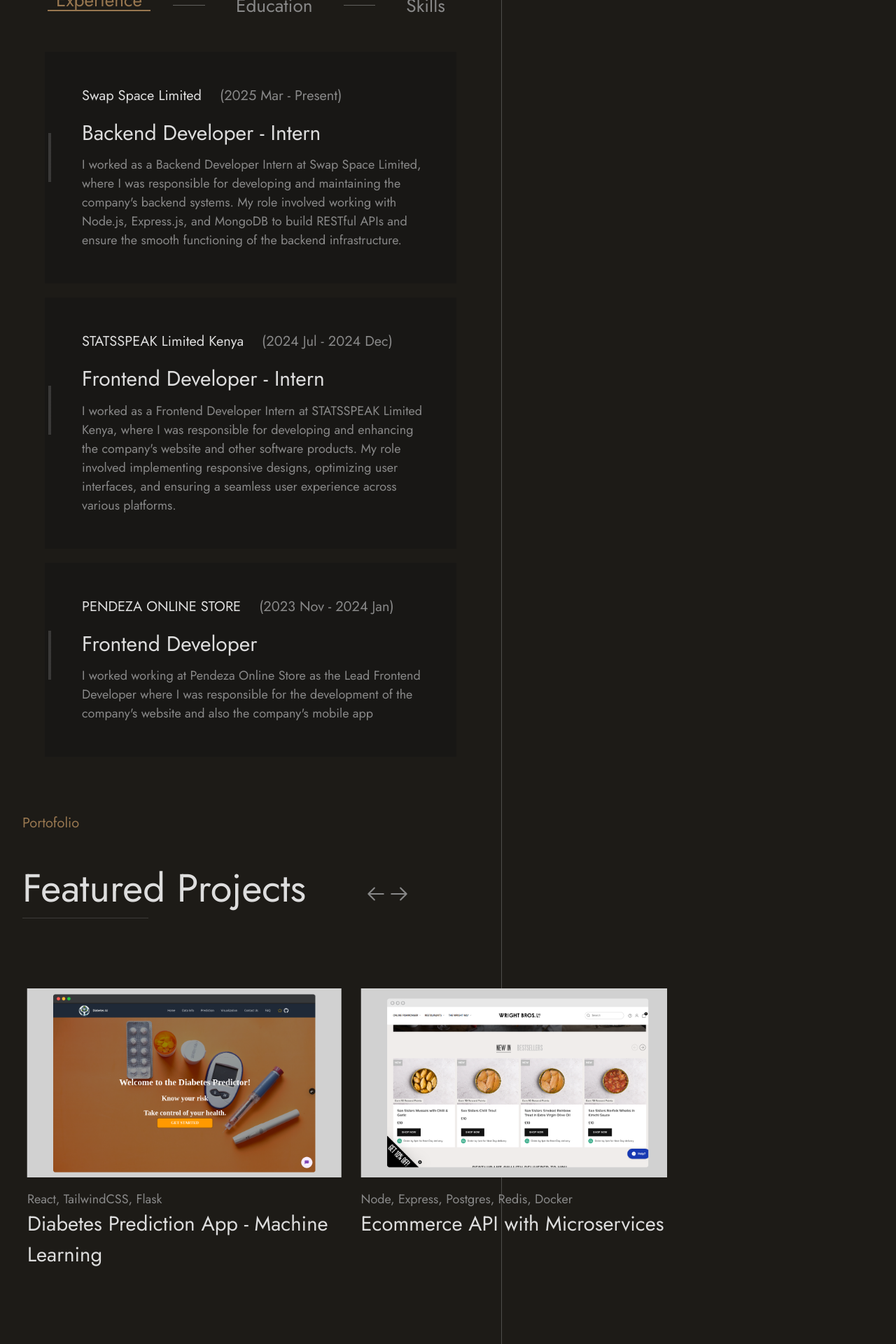
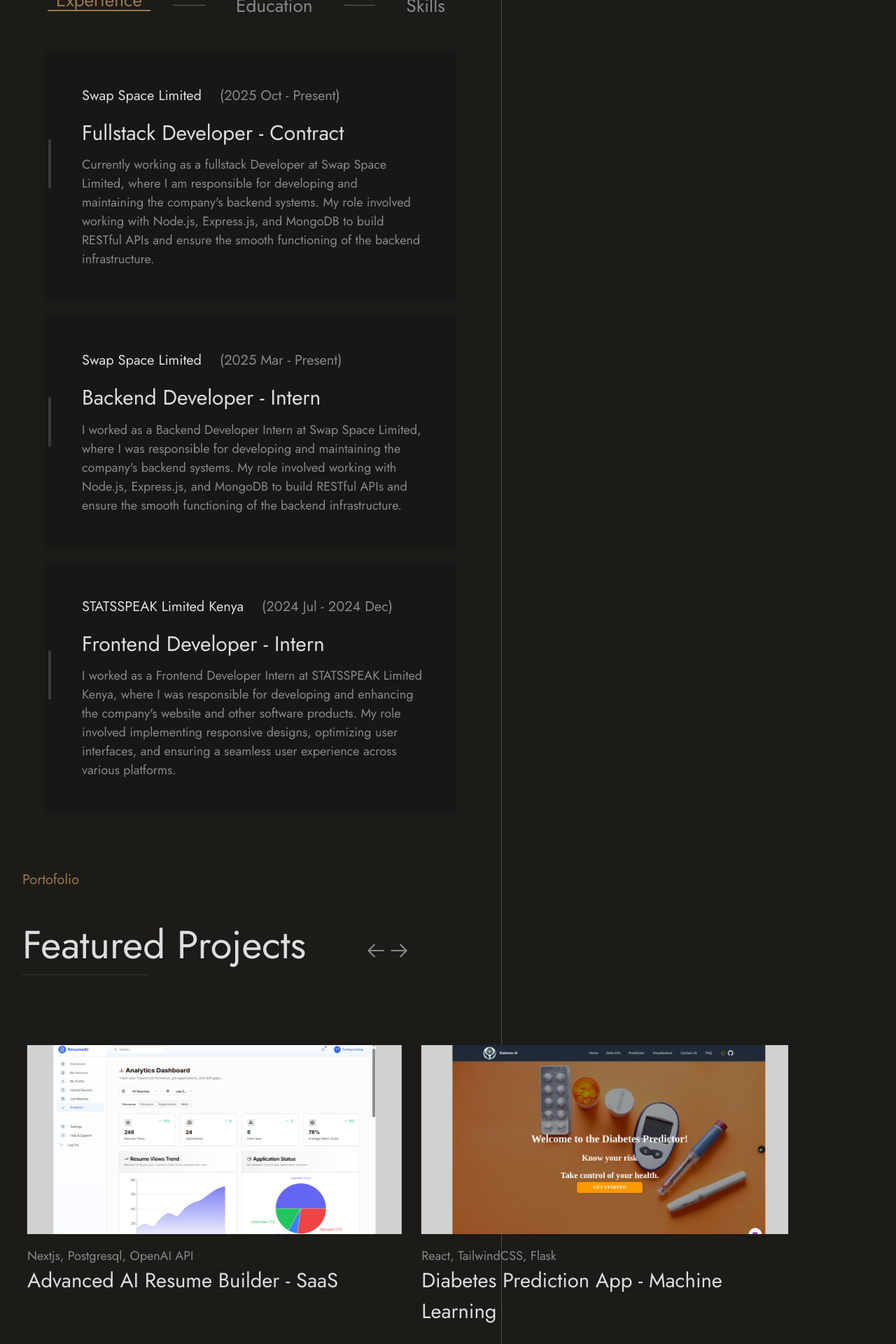
Before and after one commit to Cleve-codes/clevesfolio, a Next.js app: page / in a window 1280 px wide. Shown: the part 2000-3920 px from the top of the page at 70% size. Built offline with nearby package versions, Linux system fonts and the light colour scheme; a web font is replaced by a local one.

Commit message:
Add cooperative repository with CRUD operations and membership management

```diff
--- a/constants/data.js
+++ b/constants/data.js
@@ -59,6 +59,12 @@
 /* Projects Section */
 const projects = [
   {
+    title: 'Nyumbani Greens - Organi greens Ecommerce',
+    tech: 'React, Nodejs, Postgresql, Paystack',
+    img: ProjectsImage1,
+    url: 'https://nyumbanigreens.com'
+  },
+  {
     title: 'My Daktari - Doctor Booking Platform',
     tech: 'React, Nodejs, MongoDB, Stripe',
     img: ProjectsImage1,
@@ -119,6 +125,12 @@
 const experience = [
   {
     company: 'Swap Space Limited',
+    jobTitle: 'Fullstack Developer - Contract',
+    description: 'Currently working as a fullstack Developer at Swap Space Limited, where I am responsible for developing and maintaining the company\'s backend systems. My role involved working with Node.js, Express.js, and MongoDB to build RESTful APIs and ensure the smooth functioning of the backend infrastructure.',
+    date: '2025 Oct - Present'
+  },
+  {
+    company: 'Swap Space Limited',
     jobTitle: 'Backend Developer - Intern',
     description: 'I worked as a Backend Developer Intern at Swap Space Limited, where I was responsible for developing and maintaining the company\'s backend systems. My role involved working with Node.js, Express.js, and MongoDB to build RESTful APIs and ensure the smooth functioning of the backend infrastructure.',
     date: '2025 Mar - Present'
@@ -128,13 +140,7 @@
     jobTitle: 'Frontend Developer - Intern',
     description: 'I worked as a Frontend Developer Intern at STATSSPEAK Limited Kenya, where I was responsible for developing and enhancing the company\'s website and other software products. My role involved implementing responsive designs, optimizing user interfaces, and ensuring a seamless user experience across various platforms.',
     date: '2024 Jul - 2024 Dec'
-  },
-  {
-    company: 'PENDEZA ONLINE STORE',
-    jobTitle: 'Frontend Developer',
-    description: 'I worked working at Pendeza Online Store as the Lead Frontend Developer where I was responsible for the development of the company\'s website and also the company\'s mobile app',
-    date: '2023 Nov - 2024 Jan'
-  },
+  }
 ]
 
 const education = [
```
